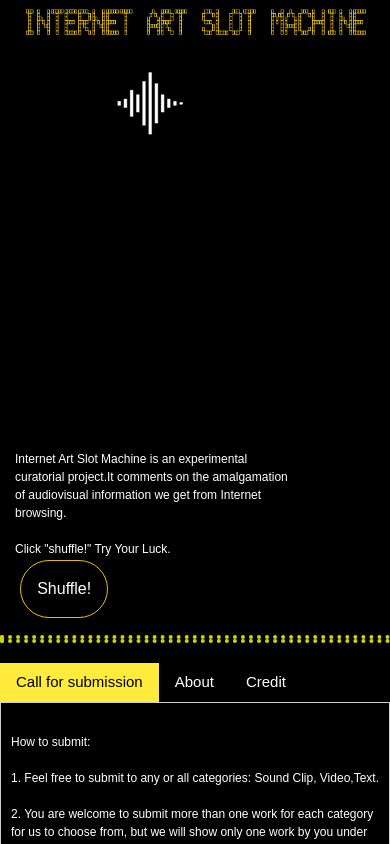
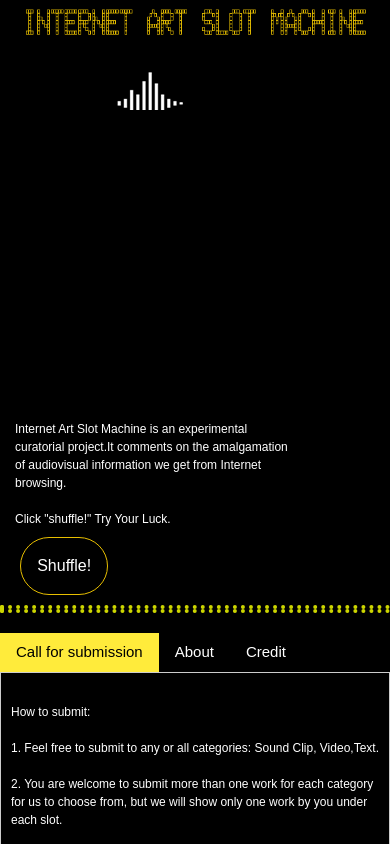
Before and after one commit to holihollyday/slotmachine, a plain HTML site: page index.html in a window 390 px wide. Shown: the top 844 px of the page. Drawn offline with nearby package versions, Linux system fonts and the light colour scheme.

Commit message:
mobile style tweak

```diff
--- a/styles/style.css
+++ b/styles/style.css
@@ -364,7 +364,7 @@ footer{
   .soundSlot{
     margin: 0px 0px 0px 0px;
     width: 300px;
-    height: 90px;
+    height: 60px;
   }
   .textSlot{
     height: 170px;
```
